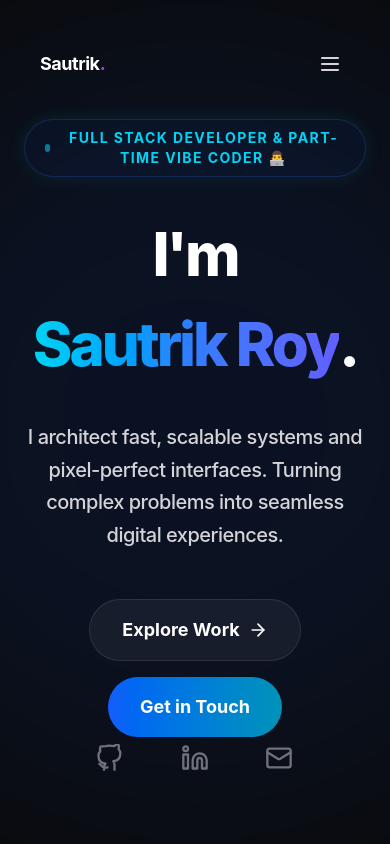
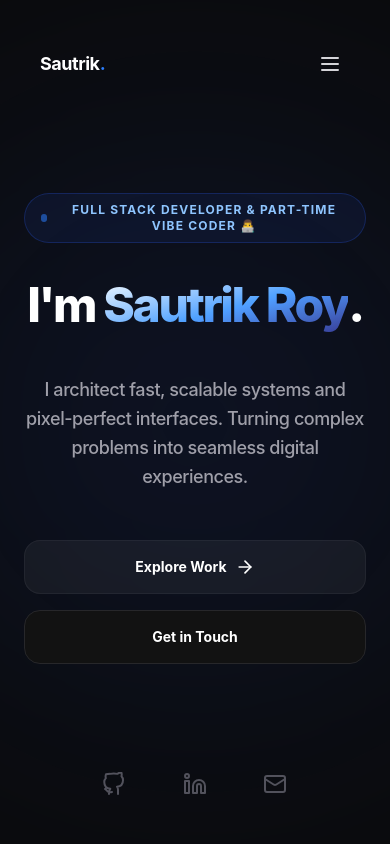
Before and after one commit to sautrikroy17/Personal-Portolio, a React (Vite) app: page / in a window 390 px wide. Shown: the top 844 px of the page. Built offline with nearby package versions, Linux system fonts and the light colour scheme.

Commit message:
enhance minimalism: dark navy aesthetics & mobile optimization

```diff
--- a/package.json
+++ b/package.json
@@ -27,6 +27,7 @@
     "eslint": "^9.39.4",
     "eslint-plugin-react-hooks": "^7.0.1",
     "eslint-plugin-react-refresh": "^0.5.2",
+    "gh-pages": "^6.3.0",
     "globals": "^17.4.0",
     "postcss": "^8.5.9",
     "tailwindcss": "^4.2.2",
--- a/src/components/layout/Navbar.jsx
+++ b/src/components/layout/Navbar.jsx
@@ -52,9 +52,9 @@ export default function Navbar() {
       >
         <a
           href="#top"
-          className="text-lg font-bold tracking-tight text-white hover:text-purple-400 transition-colors"
+          className="text-lg font-bold tracking-tight text-white hover:text-blue-400 transition-colors"
         >
-          Sautrik<span className="text-purple-500">.</span>
+          Sautrik<span className="text-blue-500">.</span>
         </a>
 
         <div className="hidden md:flex items-center space-x-8">
@@ -71,7 +71,7 @@ export default function Navbar() {
 
         <a
           href="#contact"
-          className="hidden md:inline-flex items-center justify-center px-5 py-2 text-sm font-medium text-white transition-all bg-purple-600 rounded-full hover:bg-purple-700 hover:shadow-[0_0_20px_rgba(168,85,247,0.4)]"
+          className="hidden md:inline-flex items-center justify-center px-5 py-2 text-sm font-medium text-white transition-all bg-zinc-900 border border-zinc-800 rounded-full hover:bg-blue-950/40 hover:border-blue-500/50 hover:shadow-[0_0_20px_rgba(37,99,235,0.15)]"
         >
           Contact Me
         </a>
--- a/src/components/sections/Hero.jsx
+++ b/src/components/sections/Hero.jsx
@@ -36,8 +36,8 @@ export default function Hero() {
     <section ref={ref} id="top" className="relative min-h-screen flex items-center justify-center overflow-hidden pt-20">
       {/* Dynamic Parallax Background Gradients */}
       <motion.div style={{ y: yBg, scale: scaleImage }} className="absolute inset-0 z-0 pointer-events-none">
-        <div className="absolute inset-0 bg-radial-gradient opacity-80" />
-        <div className="absolute top-1/2 left-1/2 -translate-x-1/2 -translate-y-1/2 w-[800px] h-[800px] bg-blue-600/10 blur-[130px] rounded-full" />
+        <div className="absolute inset-0 bg-radial-gradient opacity-50" />
+        <div className="absolute top-1/2 left-1/2 -translate-x-1/2 -translate-y-1/2 w-[600px] h-[600px] bg-blue-950/40 blur-[150px] rounded-full" />
       </motion.div>
 
       <motion.div
@@ -48,9 +48,9 @@ export default function Hero() {
           initial={{ opacity: 0, y: -20 }}
           animate={{ opacity: 1, y: 0 }}
           transition={{ duration: 1, delay: 0.1, ease: [0.16, 1, 0.3, 1] }}
-          className="inline-flex items-center px-5 py-2 mb-8 text-sm font-bold rounded-full bg-blue-900/10 border border-blue-500/20 text-cyan-400 backdrop-blur-md shadow-[0_0_20px_rgba(34,211,238,0.1)] uppercase tracking-widest"
+          className="inline-flex items-center px-4 py-2 mb-8 text-xs sm:text-sm font-bold rounded-full bg-blue-950/30 border border-blue-900/50 text-blue-300 backdrop-blur-md uppercase tracking-widest"
         >
-          <span className="w-2 h-2 mr-3 rounded-full bg-cyan-400 animate-pulse" />
+          <span className="w-2 h-2 mr-3 rounded-full bg-blue-500 animate-pulse" />
           Full Stack Developer & Part-Time Vibe Coder 👨‍💻
         </motion.div>
 
@@ -58,16 +58,16 @@ export default function Hero() {
           initial={{ opacity: 0, scale: 0.95, y: 30 }}
           animate={{ opacity: 1, scale: 1, y: 0 }}
           transition={{ duration: 1.2, delay: 0.2, ease: [0.16, 1, 0.3, 1] }}
-          className="text-6xl md:text-8xl lg:text-[7rem] font-extrabold tracking-tighter text-white mb-6 leading-normal md:leading-[1.2]"
+          className="text-5xl sm:text-7xl md:text-8xl lg:text-[7.5rem] font-extrabold tracking-tighter text-white mb-6 leading-tight md:leading-[1.1] pb-2"
         >
-          I'm <span className="inline-block text-transparent bg-clip-text bg-gradient-to-r from-cyan-400 via-blue-500 to-indigo-500 text-glow pb-2">Sautrik Roy</span>.
+          I'm <span className="inline-block text-transparent bg-clip-text bg-gradient-to-br from-white via-blue-400 to-indigo-900 text-glow pb-2">Sautrik Roy</span>.
         </motion.h1>
 
         <motion.p
           initial={{ opacity: 0, y: 20 }}
           animate={{ opacity: 1, y: 0 }}
           transition={{ duration: 1, delay: 0.4, ease: [0.16, 1, 0.3, 1] }}
-          className="max-w-2xl mb-12 text-xl md:text-2xl text-zinc-300 font-medium leading-relaxed tracking-tight"
+          className="max-w-2xl mb-12 text-lg sm:text-xl md:text-2xl text-zinc-400 font-medium leading-relaxed tracking-tight"
         >
           I architect fast, scalable systems and pixel-perfect interfaces.
           Turning complex problems into seamless digital experiences.
@@ -77,18 +77,18 @@ export default function Hero() {
           initial={{ opacity: 0, y: 20 }}
           animate={{ opacity: 1, y: 0 }}
           transition={{ duration: 1, delay: 0.6, ease: [0.16, 1, 0.3, 1] }}
-          className="flex flex-col sm:flex-row items-center space-y-4 sm:space-y-0 sm:space-x-6"
+          className="flex flex-col sm:flex-row items-center space-y-4 sm:space-y-0 sm:space-x-6 w-full sm:w-auto"
         >
           <a
             href="#projects"
-            className="group flex items-center justify-center px-8 py-4 text-lg font-bold text-white transition-all bg-white/5 rounded-full hover:bg-white/10 backdrop-blur-xl border border-white/10 hover:border-cyan-400/30"
+            className="group flex items-center justify-center w-full sm:w-auto px-8 py-4 text-sm sm:text-base md:text-lg font-bold text-white transition-all bg-white/5 rounded-2xl hover:bg-white/10 backdrop-blur-xl border border-white/5 hover:border-blue-500/30"
           >
             Explore Work
             <ArrowRight className="w-5 h-5 ml-2 transition-transform group-hover:translate-x-2" />
           </a>
           <a
             href="#contact"
-            className="flex items-center justify-center px-8 py-4 text-lg font-bold text-white transition-all bg-gradient-to-r from-blue-600 to-cyan-600 rounded-full hover:shadow-[0_0_40px_rgba(34,211,238,0.4)] hover:scale-105 active:scale-95"
+            className="flex items-center justify-center w-full sm:w-auto px-8 py-4 text-sm sm:text-base md:text-lg font-bold text-white transition-all bg-zinc-900 border border-zinc-800 rounded-2xl hover:bg-blue-950/40 hover:border-blue-500/50 hover:shadow-[0_0_30px_rgba(37,99,235,0.15)] active:scale-95"
           >
             Get in Touch
           </a>
@@ -100,18 +100,18 @@ export default function Hero() {
         initial={{ opacity: 0, y: 30 }}
         animate={{ opacity: 1, y: 0 }}
         transition={{ duration: 1.5, delay: 1, ease: [0.16, 1, 0.3, 1] }}
-        className="absolute bottom-16 w-full flex justify-center items-center space-x-10 text-zinc-500 z-20"
+        className="absolute bottom-10 sm:bottom-16 w-full flex justify-center items-center space-x-10 text-zinc-600 z-20"
       >
-        <a href="https://github.com/sautrikroy17" target="_blank" rel="noopener noreferrer" className="hover:text-cyan-400 hover:scale-110 transition-all duration-300 cursor-pointer p-2">
-          <GithubIcon className="w-7 h-7" />
+        <a href="https://github.com/sautrikroy17" target="_blank" rel="noopener noreferrer" className="hover:text-blue-400 hover:scale-110 transition-all duration-300 cursor-pointer p-2">
+          <GithubIcon className="w-6 h-6 sm:w-7 sm:h-7" />
           <span className="sr-only">GitHub</span>
         </a>
-        <a href="https://www.linkedin.com/in/sautrik-roy-1779r" target="_blank" rel="noopener noreferrer" className="hover:text-cyan-400 hover:scale-110 transition-all duration-300 cursor-pointer p-2">
-          <LinkedinIcon className="w-7 h-7" />
+        <a href="https://www.linkedin.com/in/sautrik-roy-1779r" target="_blank" rel="noopener noreferrer" className="hover:text-blue-400 hover:scale-110 transition-all duration-300 cursor-pointer p-2">
+          <LinkedinIcon className="w-6 h-6 sm:w-7 sm:h-7" />
           <span className="sr-only">LinkedIn</span>
         </a>
-        <a href="mailto:sautrikroy2006@gmail.com" className="hover:text-cyan-400 hover:scale-110 transition-all duration-300 cursor-pointer p-2">
-          <Mail className="w-7 h-7" />
+        <a href="mailto:sautrikroy2006@gmail.com" className="hover:text-blue-400 hover:scale-110 transition-all duration-300 cursor-pointer p-2">
+          <Mail className="w-6 h-6 sm:w-7 sm:h-7" />
           <span className="sr-only">Email</span>
         </a>
       </motion.div>
```
Also changed, not shown: 1 other file (tests, documents, lock files or other folders).
